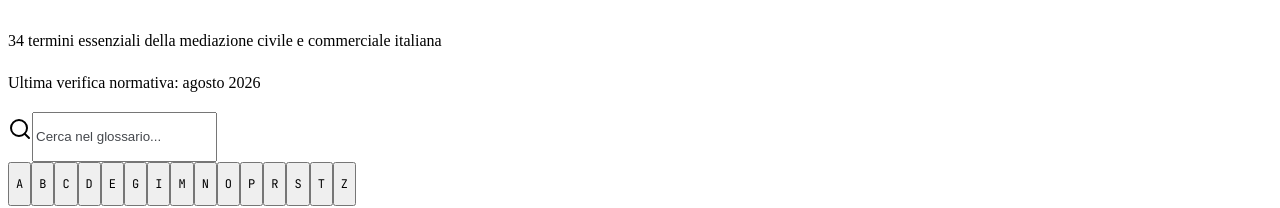
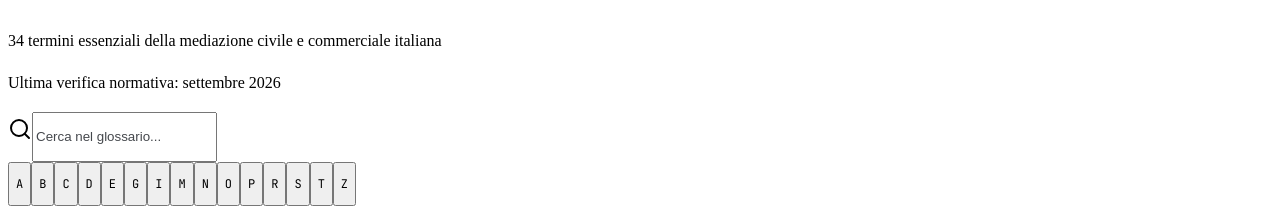
Before and after one commit to calcagnocarloalberto1-star/calcolomediazione, a React (Vite) app in the folder client/: page /glossario in a window 1280 px wide. Shown: the part 499-707 px from the top of the page. Built offline with nearby package versions, Linux system fonts and the light colour scheme; no server answers.

Commit message:
Update Glossario review date to settembre 2026

```diff
--- a/client/src/pages/Glossario.tsx
+++ b/client/src/pages/Glossario.tsx
@@ -220,7 +220,7 @@ export default function Glossario() {
         </p>
         {/* DATA-04 / PRIV-07: data dell'ultima verifica normativa, aggiornata
             manualmente ad ogni revisione periodica (v. processo PRIV-07). */}
-        <p className="text-sm opacity-60 mb-6">Ultima verifica normativa: agosto 2026</p>
+        <p className="text-sm opacity-60 mb-6">Ultima verifica normativa: settembre 2026</p>
 
         <div className="relative mb-6">
           <Search className="absolute left-3 top-1/2 -translate-y-1/2 w-4 h-4 opacity-40" />
```
